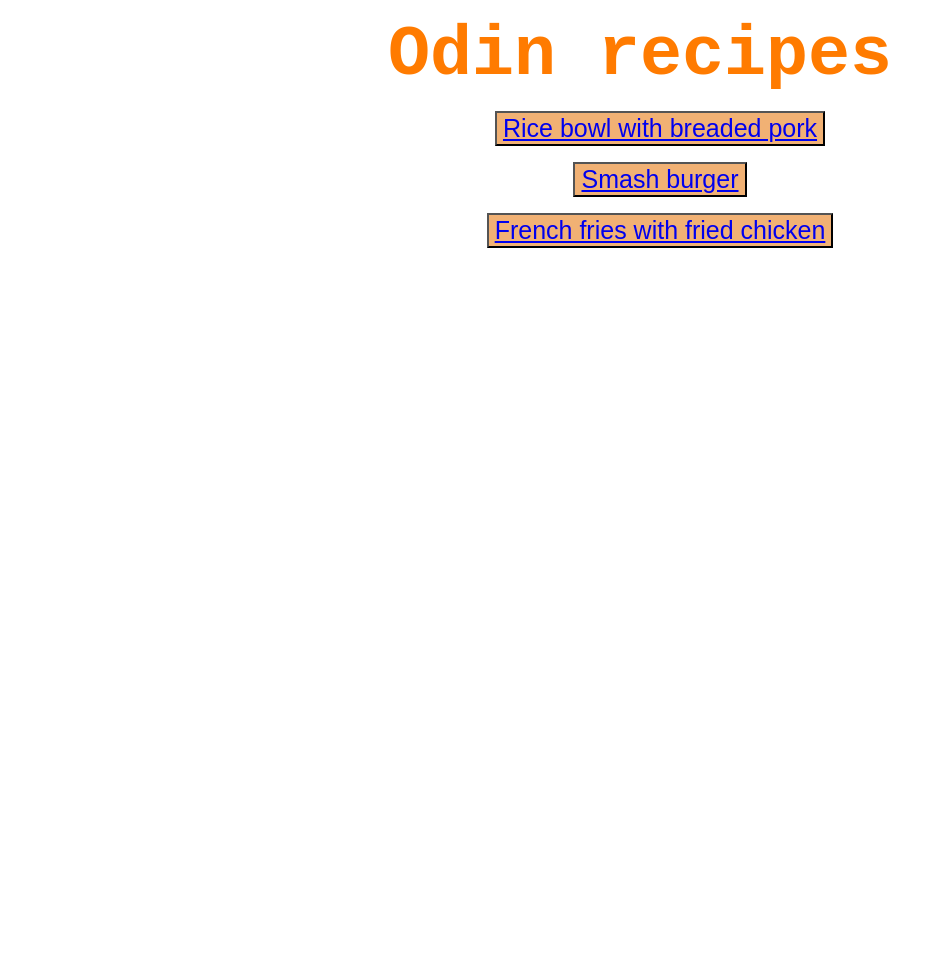
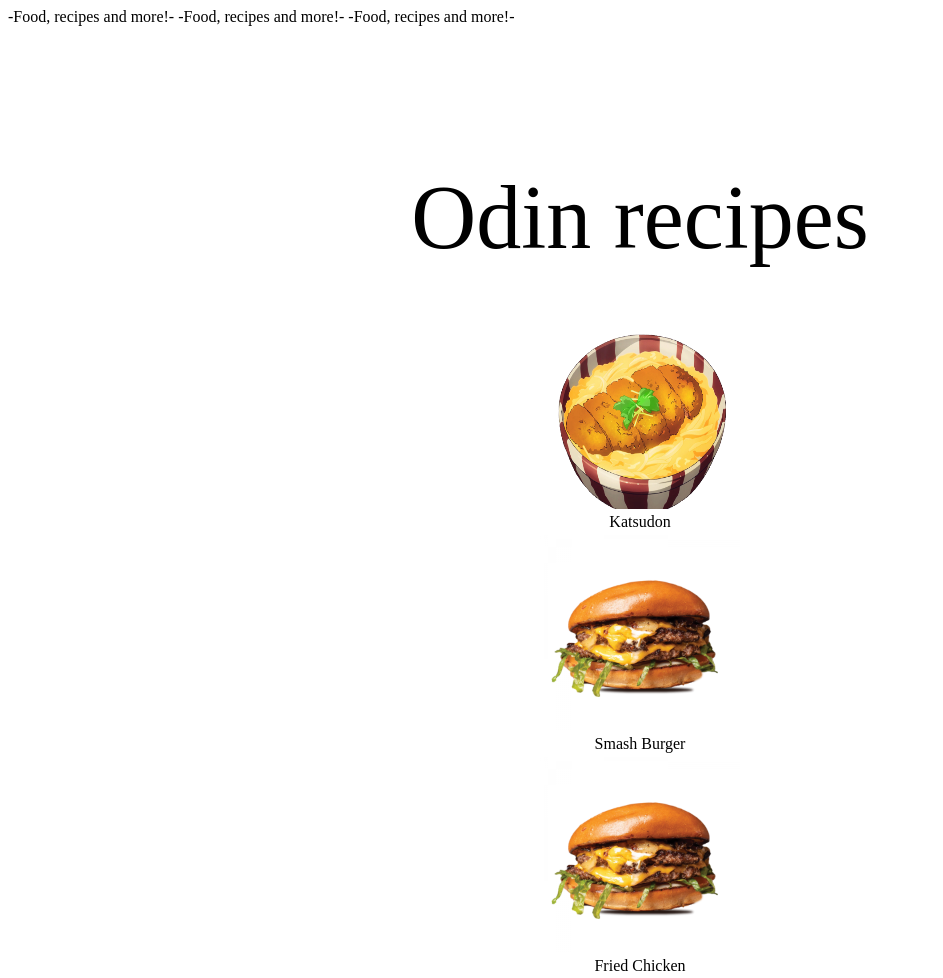
Before and after one commit to Tientt27/odin-recipes-, a plain HTML site: page index.html in a window 1280 px wide. Shown: the whole page, without its empty margins (0-943 px from the left). Before the commit the page ends 800 px from the top, so only its background shows below. Drawn offline with Linux system fonts and the light colour scheme; a web font is replaced by a local one.

Commit message:
Apply box model to main webpage and more updates
Add new structure to main webpage, change links by new images. Create top page animation.

```diff
--- a/index.html
+++ b/index.html
@@ -8,15 +8,18 @@
 
     </head>
     <body>
-       <p><div>Odin recipes</div></p>
+        <div class="mvtext"> -Food, recipes and more!- -Food, recipes and more!- -Food, recipes and more!-</div>
+       <div class="title">Odin recipes</div>
 
-        <ul>
+       <div class="orderecp">
+        <a class="recipes" href="recipes/rice-bowl-with-breaded-pork.html"><img src="recipes/images/katsudon-icon.png" alt="Icon-katsudon" style="width:200px; height:200px; margin-left: 100px; margin-right: 100px;"></a>
+        <div>Katsudon</div>
+        <a class="recipes" href="recipes/smash-burger.html"><img src="recipes/images/smash-icon.png" alt="Icon-burger" style="width:200px; height:200px; margin-left: 100px; margin-right: 100px;"></a>
+        <div>Smash Burger</div>
+        <a class="recipes" href="recipes/french-fries-fried-chicken.html"><img src="recipes/images/smash-icon.png" alt="Icon-burger" style="width:200px; height:200px; margin-left: 100px; margin-right: 100px;"></a>
+        <div>Fried Chicken</div>
+       </div>
 
-            <p><li><button><a href="recipes/rice-bowl-with-breaded-pork.html">Rice bowl with breaded pork</a></button></li></p>
-            <p><li><button><a href="recipes/smash-burger.html">Smash burger</a></button></li></p>
-            <li><button><a href="recipes/french-fries-fried-chicken.html">French fries with fried chicken</a></button> </li>
-
-        </ul>
 
 
     </body>
--- a/style.css
+++ b/style.css
@@ -1,28 +1,45 @@
-div {
-    font-family: 'Courier New', monospace;
-    font-size: 70px;
-    text-align:center;
-    font-weight:bold;
+*, *::before, *::after {
+    box-sizing: border-box;
 }
 
-ul{
-
-    list-style: none;
-    text-align:center;
+@font-face{
+    font-family: dafont;
+    src: url(recipes/fonts/ChibaScript.ttf);
+}
+.title{
+    padding: 40px;
+    text-align: center;
+    font-size: 90px;
+    margin-top:100px;
+    font-family: dafont;
 }
 
-body {
-    color:rgb(255, 123, 0);
+.recipes{
+    text-align: center;
 
 }
 
-button{
-    font-size:25px;
-    text-align:inherit;
-    background-color:rgb(241, 177, 116)
+.orderecp{
+    margin-right: auto;
+    text-align: center;
+    margin-bottom:50px;
+}
+
+@keyframes uppertxt{
+    0%{
+        left: 100%;
+    }
+
+    100%{
+        left: -100%;
+    }
+}
+
+.mvtext{
+    position:relative;
+    animation: move-words linear;
+    animation-duration: 10s;
+    animation-name: uppertxt;
+    animation-iteration-count: infinite;
 
 }
-
-/**{
-    background-color: rgb(255, 245, 224)
-}s*/
```
